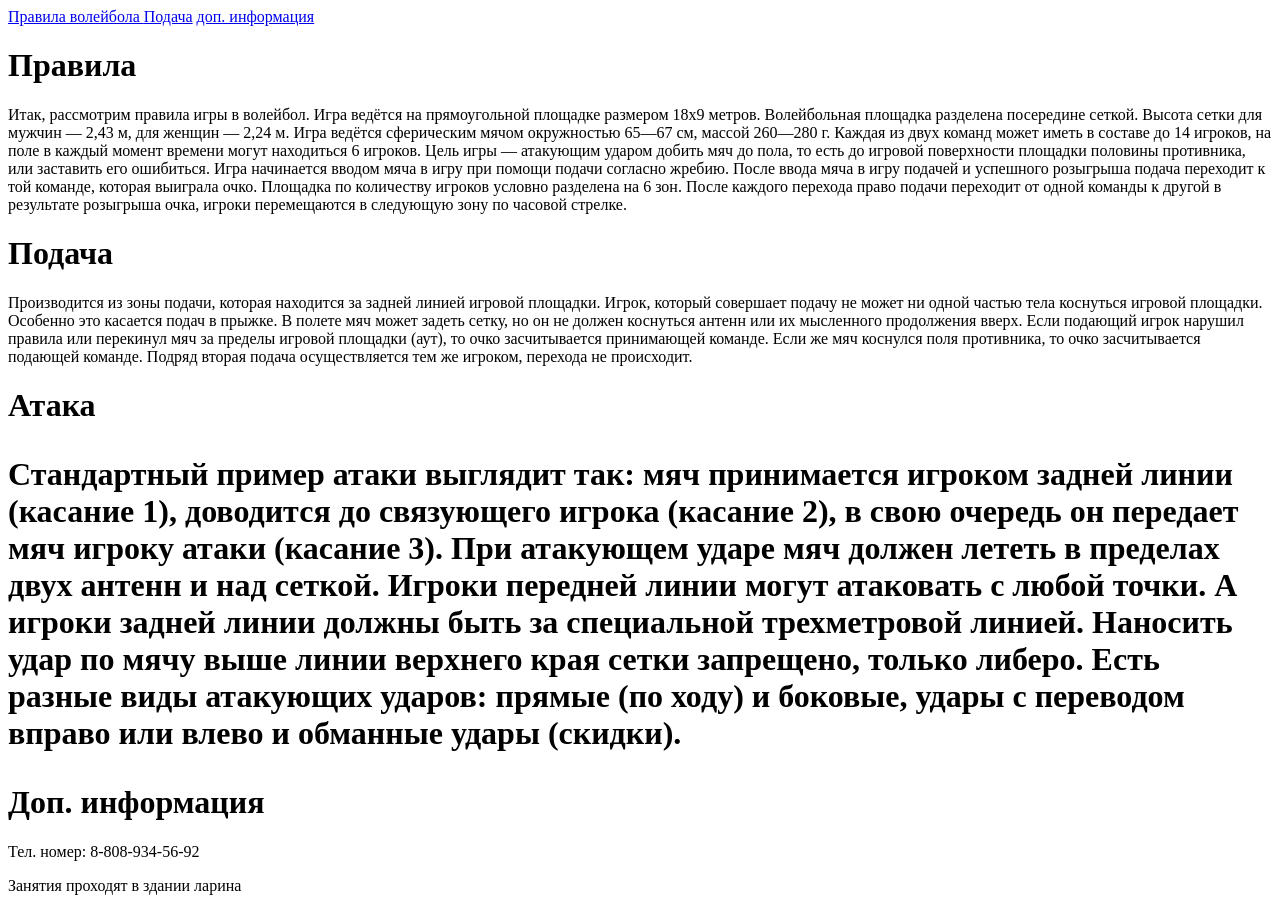
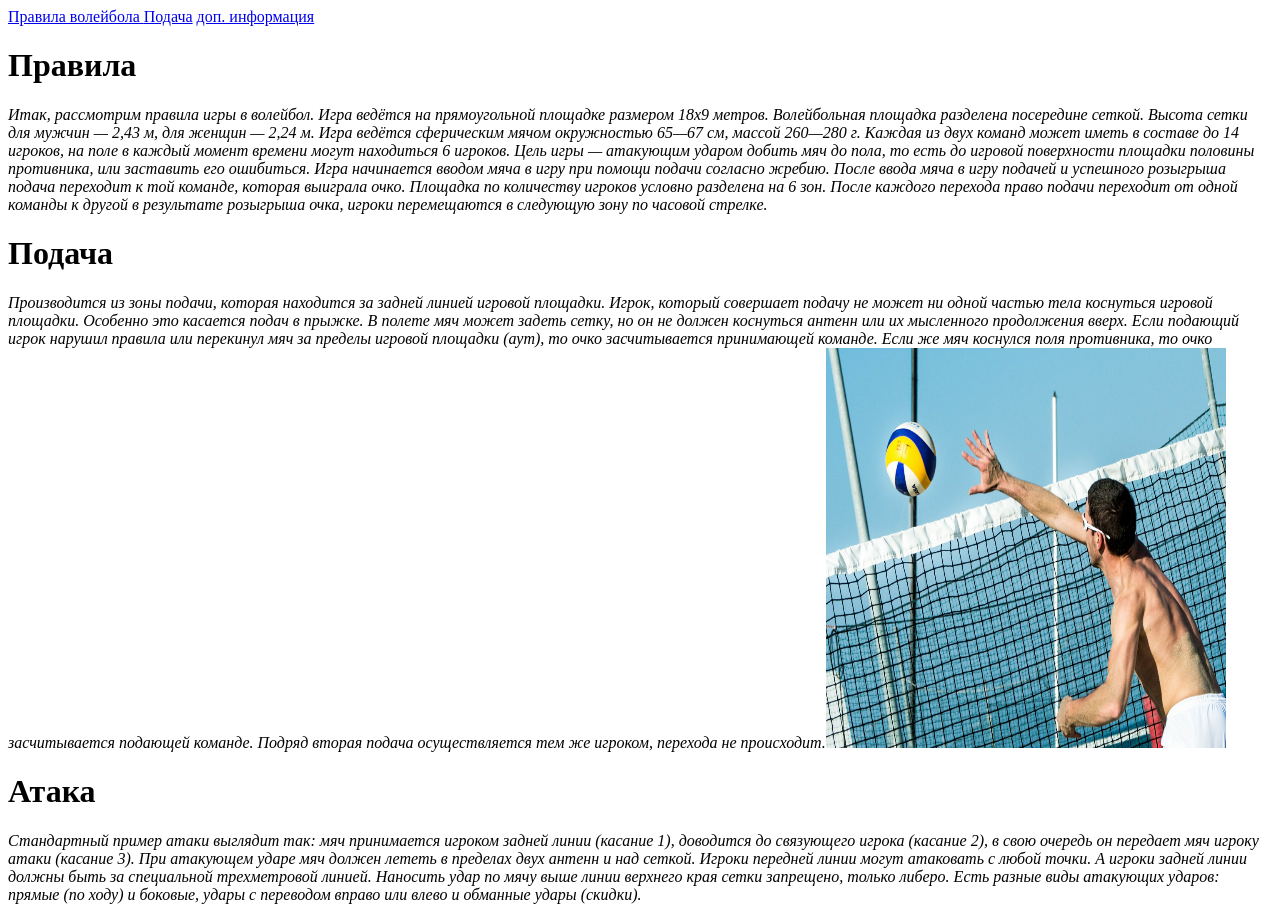
Before and after one commit to asemru/dtftuift, a plain HTML site: page index.html in a window 1280 px wide. Shown: the top 907 px of the page. Drawn offline with Linux system fonts and the light colour scheme.

Commit message:
Update index.html

```diff
--- a/index.html
+++ b/index.html
@@ -10,25 +10,25 @@
  </header>
  <main>
    <h1 id="#ref">Правила</h1>
-   <p>Итак, рассмотрим правила игры в волейбол. Игра ведётся на прямоугольной площадке размером 18х9 метров. Волейбольная площадка разделена посередине сеткой.
+   <p><i>Итак, рассмотрим правила игры в волейбол. Игра ведётся на прямоугольной площадке размером 18х9 метров. Волейбольная площадка разделена посередине сеткой.
      Высота сетки для мужчин — 2,43 м, для женщин — 2,24 м. Игра ведётся сферическим мячом окружностью 65—67 см, массой 260—280 г.
 
 Каждая из двух команд может иметь в составе до 14 игроков, на поле в каждый момент времени могут находиться 6 игроков. Цель игры — атакующим ударом добить мяч до пола,
      то есть до игровой поверхности площадки половины противника, или заставить его ошибиться. Игра начинается вводом мяча в игру при помощи подачи согласно жребию.
 После ввода мяча в игру подачей и успешного розыгрыша подача переходит к той команде, которая выиграла очко. Площадка по количеству игроков условно разделена на 6 зон.
-     После каждого перехода право подачи переходит от одной команды к другой в результате розыгрыша очка, игроки перемещаются в следующую зону по часовой стрелке.</p>
+     После каждого перехода право подачи переходит от одной команды к другой в результате розыгрыша очка, игроки перемещаются в следующую зону по часовой стрелке.</i></p>
 
    <h1  id="#took">Подача</h1>
-   <p>Производится из зоны подачи, которая находится за задней линией игровой площадки. Игрок, который совершает подачу не может ни одной частью тела коснуться игровой площадки.
+   <p><i>Производится из зоны подачи, которая находится за задней линией игровой площадки. Игрок, который совершает подачу не может ни одной частью тела коснуться игровой площадки.
      Особенно это касается подач в прыжке. В полете мяч может задеть сетку, но он не должен коснуться антенн или их мысленного продолжения вверх.
      Если подающий игрок нарушил правила или перекинул мяч за пределы игровой площадки (аут), то очко засчитывается принимающей команде.
-     Если же мяч коснулся поля противника, то очко засчитывается подающей команде. Подряд вторая подача осуществляется тем же игроком, перехода не происходит.</p>
-   <h1>Атака</a>
-   <p>Стандартный пример атаки выглядит так: мяч принимается игроком задней линии (касание 1), доводится до связующего игрока (касание 2),
+     Если же мяч коснулся поля противника, то очко засчитывается подающей команде. Подряд вторая подача осуществляется тем же игроком, перехода не происходит.</i><img src="https://github.com/asemru/dtftuift/blob/main/beach-volley-499984_1920.jpg?raw=true" width="400px" height="400px"></p>
+   <h1>Атака</h1>
+   <p><i>Стандартный пример атаки выглядит так: мяч принимается игроком задней линии (касание 1), доводится до связующего игрока (касание 2),
     в свою очередь он передает мяч игроку атаки (касание 3). При атакующем ударе мяч должен лететь в пределах двух антенн и над сеткой.
      Игроки передней линии могут атаковать с любой точки. А игроки задней линии должны быть за специальной трехметровой линией.
      Наносить удар по мячу выше линии верхнего края сетки запрещено, только либеро.  Есть разные виды атакующих ударов: прямые (по ходу) и боковые,
-     удары с переводом вправо или влево и обманные удары (скидки).</p>
+     удары с переводом вправо или влево и обманные удары (скидки).</i></p>
  </main>
  <footer id="#rum">
    <h1> Доп. информация</h1>
```
